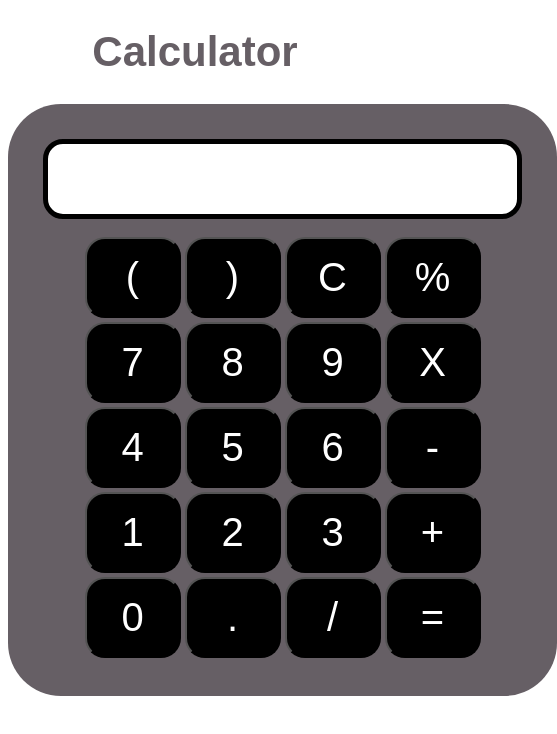
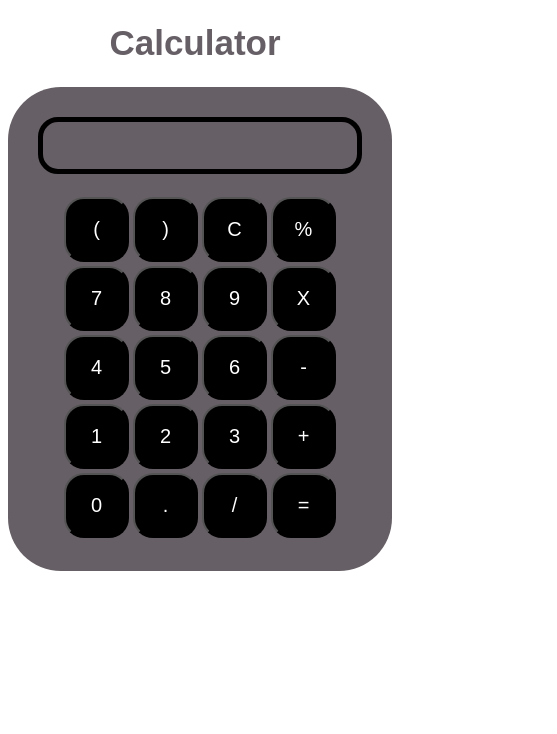
Before and after one commit to rayantanzim5454/Calculator, a plain HTML site: page index.html in a window 390 px wide. Shown: the whole page, 557 px wide, since content can reach past the window. Drawn offline with Linux system fonts and the light colour scheme.

Commit message:
Add files via upload

```diff
--- a/style.css
+++ b/style.css
@@ -32,3 +32,23 @@ button{
     border-radius: 53px;
     display: inline-block;
 }
+@media(max-width: 700px){
+   h1 {
+       font-size:35px;
+   }
+   input{
+    font-size: 24px;
+    height: 45px;
+    margin-bottom: 20px;
+    background-color: #665f65;
+    color: #ffff;
+   }
+   .calculator{
+    padding: 30px;
+   }
+   button{
+    font-size: 20px;
+    width: 65px;
+    height: 65px;
+   }
+}
```
